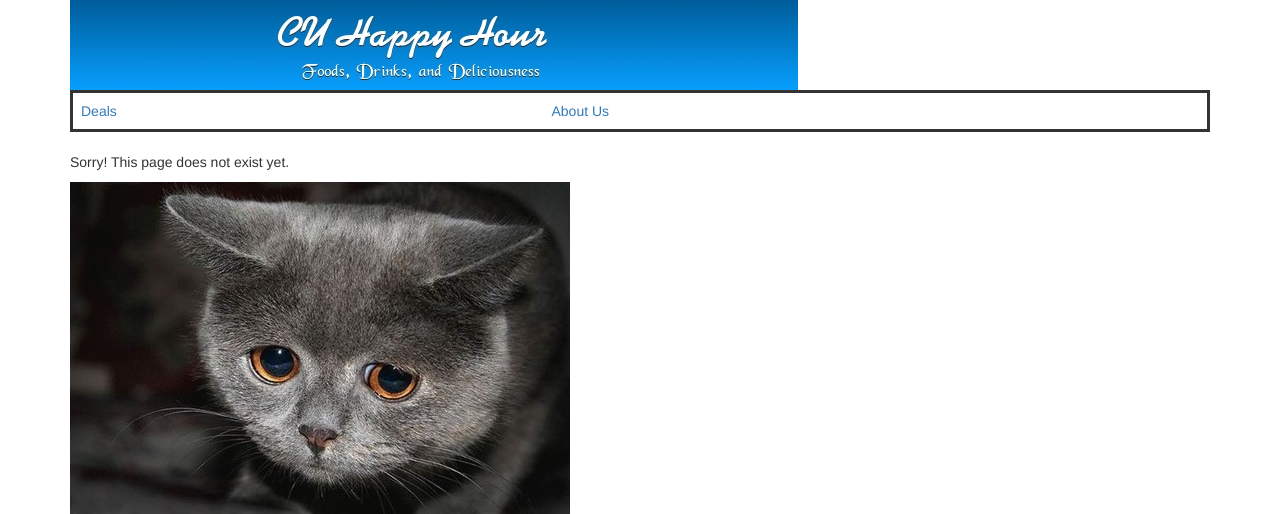
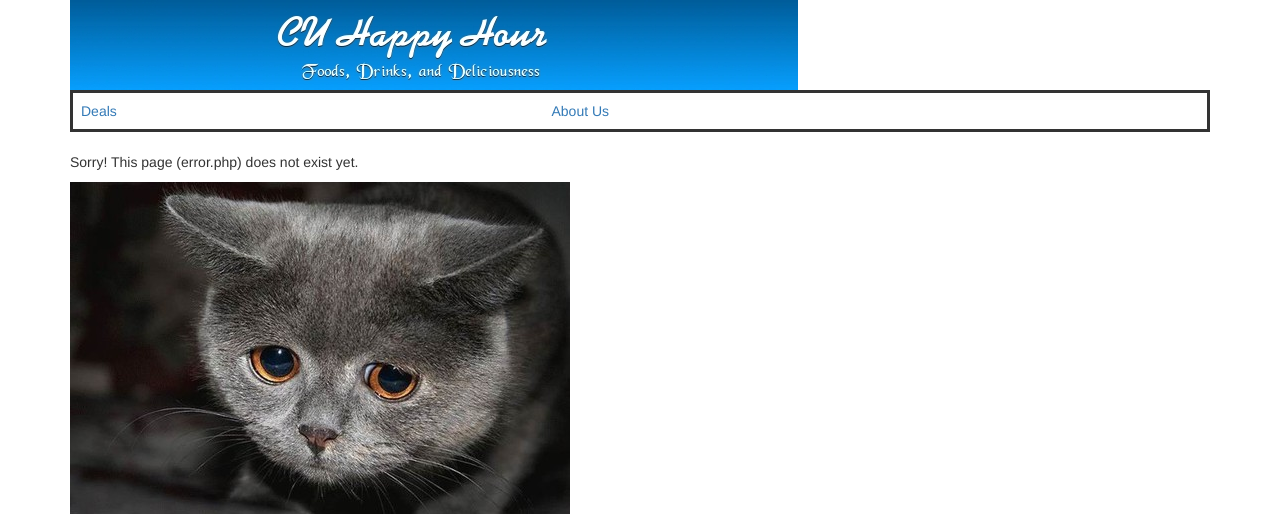
Before and after one commit to bio-boris/cuhappyhour.com, a PHP site: page /index.php?p=error in a window 1280 px wide. Shown: the top 514 px of the page. Run offline with PHP 8.4, Linux system fonts and the light colour scheme; data that the repository does not hold is empty; some libraries are stand-ins or nearby versions.

```diff
--- a/index.php
+++ b/index.php
@@ -25,7 +25,7 @@ include "include/cuhappyhour.php";
 
     if(isset($_GET['p'])){
         $p = $_GET['p'] . "php";
-        if(!file_exists("include/$p")){
+        if(!file_exists("pages/$p")){
             include "pages/error.php";
         }
         else{
--- a/pages/error.php
+++ b/pages/error.php
@@ -1,5 +1,5 @@
 <?php
 
-echo "	<p>Sorry! This page does not exist yet. </p>
-	<img src='$DOCUMENT_ROOT/media/error.jpg'/> ";
+echo "	<p>Sorry! This page ({$_GET['p']}.php) does not exist yet. </p>
+	<img src='media/error.jpg'/> ";
 ?>
```
